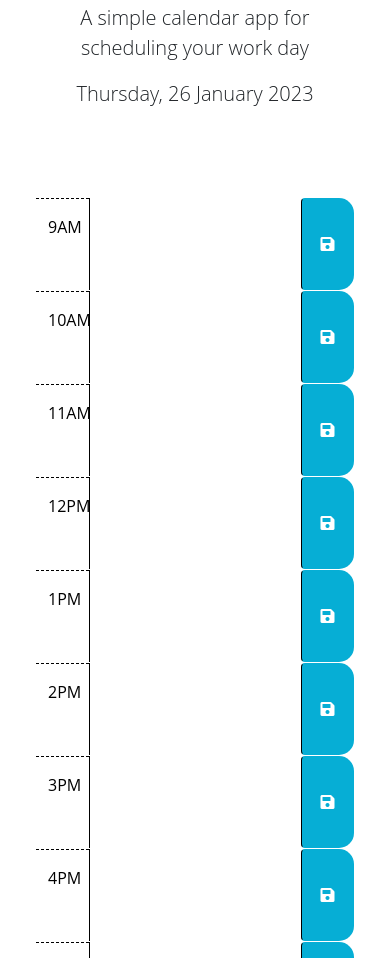
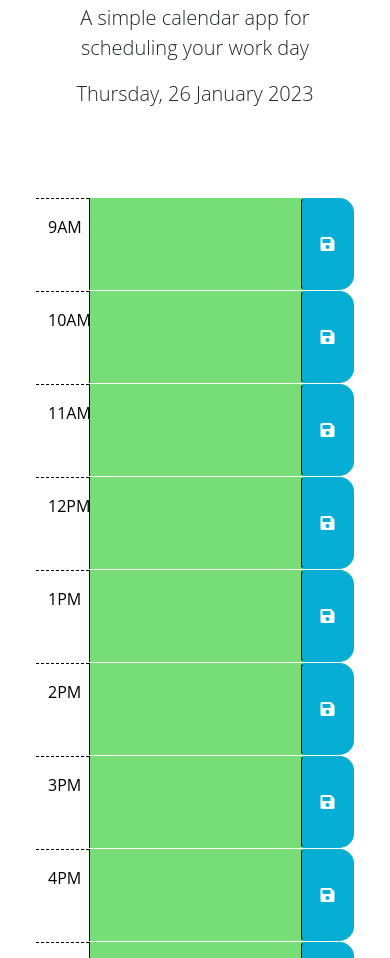
Before and after one commit to masonlagrange/daily-workday-planner, a plain HTML site: page index.html in a window 390 px wide. Shown: the part 142-1100 px from the top of the page. Drawn offline with nearby package versions, Linux system fonts and the light colour scheme.

Commit message:
added javascript to responsively change the hour block styling to reflect whether or not the time has passed, is current, or is in the future. Added comments and final changes

```diff
--- a/index.html
+++ b/index.html
@@ -74,7 +74,7 @@
         </button>
       </div>
 
-      <div id="hour-1" class="row time-block">
+      <div id="hour-13" class="row time-block">
         <div class="col-2 col-md-1 hour text-center py-3">1PM</div>
         <textarea class="col-8 col-md-10 description" rows="3"></textarea>
         <button class="btn saveBtn col-2 col-md-1" aria-label="save">
@@ -82,7 +82,7 @@
         </button>
       </div>
 
-      <div id="hour-2" class="row time-block">
+      <div id="hour-14" class="row time-block">
         <div class="col-2 col-md-1 hour text-center py-3">2PM</div>
         <textarea class="col-8 col-md-10 description" rows="3"></textarea>
         <button class="btn saveBtn col-2 col-md-1" aria-label="save">
@@ -90,7 +90,7 @@
         </button>
       </div>
 
-      <div id="hour-3" class="row time-block">
+      <div id="hour-15" class="row time-block">
         <div class="col-2 col-md-1 hour text-center py-3">3PM</div>
         <textarea class="col-8 col-md-10 description" rows="3"></textarea>
         <button class="btn saveBtn col-2 col-md-1" aria-label="save">
@@ -98,7 +98,7 @@
         </button>
       </div>
 
-      <div id="hour-4" class="row time-block">
+      <div id="hour-16" class="row time-block">
         <div class="col-2 col-md-1 hour text-center py-3">4PM</div>
         <textarea class="col-8 col-md-10 description" rows="3"></textarea>
         <button class="btn saveBtn col-2 col-md-1" aria-label="save">
@@ -106,7 +106,7 @@
         </button>
       </div>
 
-      <div id="hour-5" class="row time-block">
+      <div id="hour-17" class="row time-block">
         <div class="col-2 col-md-1 hour text-center py-3">5PM</div>
         <textarea class="col-8 col-md-10 description" rows="3"></textarea>
         <button class="btn saveBtn col-2 col-md-1" aria-label="save">
--- a/script.js
+++ b/script.js
@@ -2,12 +2,7 @@
 // the code isn't run until the browser has finished rendering all the elements
 // in the html.
 $(function () {
-  // TODO: Add a listener for click events on the save button. This code should
-  // use the id in the containing time-block as a key to save the user input in
-  // local storage. HINT: What does `this` reference in the click listener
-  // function? How can DOM traversal be used to get the "hour-x" id of the
-  // time-block containing the button that was clicked? How might the id be
-  // useful when saving the description in local storage?
+  // Identify all the buttons on the page
   var saveBtn = document.querySelectorAll('.saveBtn');
 
   // Function that saves the description and attaches it to the id of the parent div
@@ -16,16 +11,30 @@ $(function () {
     var parentHour = pressedBtn.parentElement;
     var inputToSave = parentHour.children[1].value;
     var hourToFind = pressedBtn.parentElement.id;
+
     localStorage.setItem(hourToFind, inputToSave);
     })
   })
 
+  // Variable for the current hour defined by a dayjs query
+  // Variable for time block hour defined by removing non-numbers
+  // from the div id, then parsing to an integer so they can be compared
+  // to the query result
+  var timeBlocks = document.getElementsByClassName('time-block');
+  var theHour = dayjs().format('H');
 
-  // TODO: Add code to apply the past, present, or future class to each time
-  // block by comparing the id to the current hour. HINTS: How can the id
-  // attribute of each time-block be used to conditionally add or remove the
-  // past, present, and future classes? How can Day.js be used to get the
-  // current hour in 24-hour time?
+  $(timeBlocks).each(function(){
+    var hourOfBlock = parseInt(this.id.replace(/\D/g, ''));
+    // Conditional to add classes to the divs depending on the time
+    // comparison
+    if (hourOfBlock < theHour) {
+      this.classList.add('past');
+    } else if (hourOfBlock === theHour) {
+      this.classList.add('present');
+    } else {
+      this.classList.add('future');
+    }
+  })
 
   // Get saved descriptions by their parent element ID
   // Set the innner text of the description elements to the saved message
@@ -33,10 +42,11 @@ $(function () {
   $(descs).each(function() {
     var descID = this.parentElement.id;
     var savedDesc = localStorage.getItem(descID);
+
     this.innerHTML = savedDesc
   })
 
-  // TODO: Add code to display the current date in the header of the page.
+  // Display the current date in the header of the page.
   var date = document.getElementById('currentDay');
-  date.textContent = dayjs().format('dddd, D MMMM YYYY')
+  date.textContent = dayjs().format('dddd, D MMMM YYYY');
 });
```
